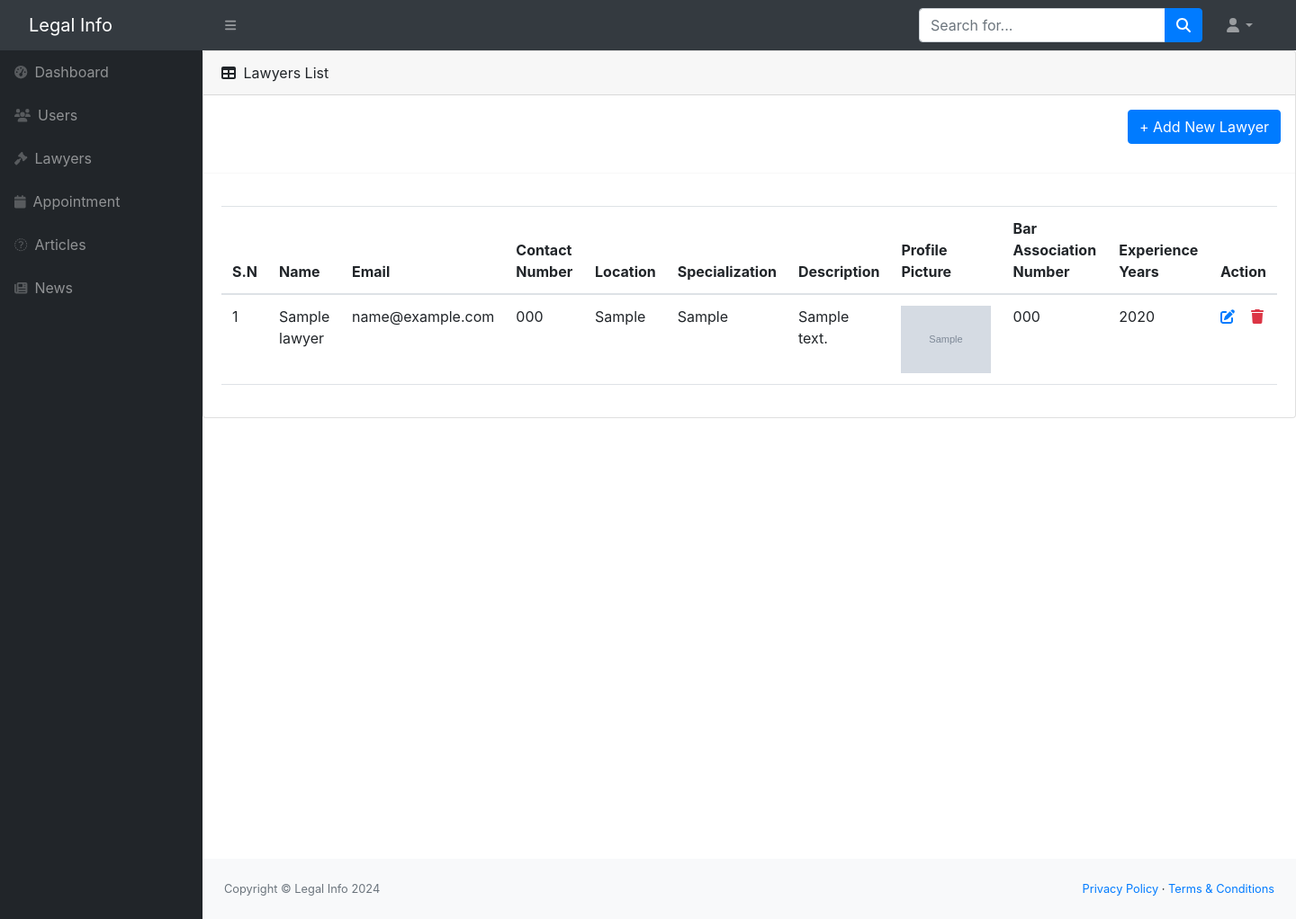
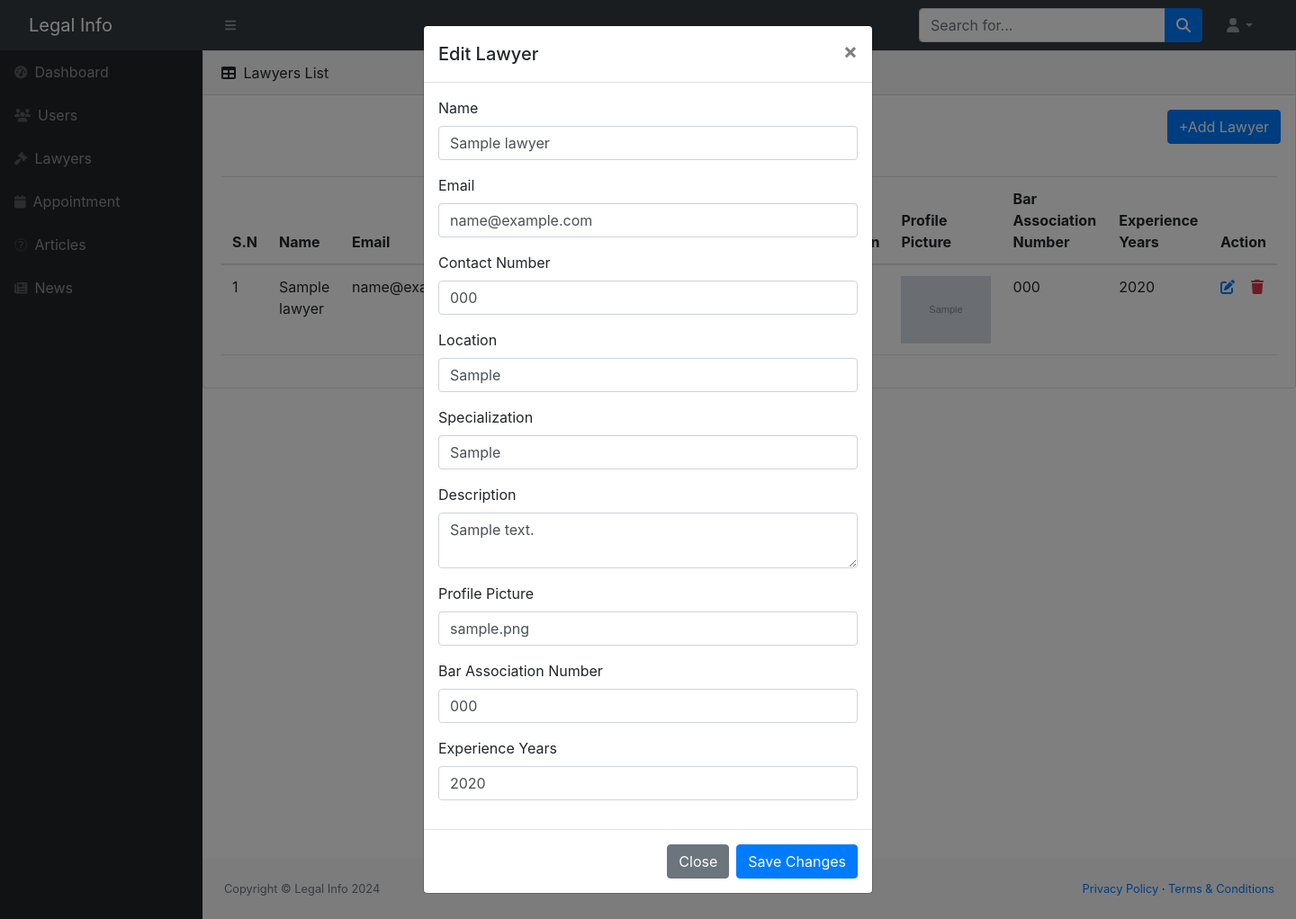
Before and after one commit to Khadkashankar/legalInfo, a PHP site: page /admin/lawyers.php in a window 1440 px wide, after a click that opens the changed part. Shown: the whole page at 90% size. Run offline with PHP 8.4, Linux system fonts and the light colour scheme; tables that the repository leaves empty hold one stand-in row (values such as "Sample post"); grey boxes marked "Sample" are stand-in pictures; some libraries are stand-ins or nearby versions.

Commit message:
Add - add lawyer edit and add properly

```diff
--- a/admin/lawyers.php
+++ b/admin/lawyers.php
@@ -39,9 +39,8 @@ $result = $conn->query($query);
 					Lawyers List
 				</div>
 				<div class="d-flex justify-content-end m-3">
-    <a href="add_lawyer_form.php" class="btn btn-primary">+ Add New Lawyer</a>
-</div>
-<hr>
+                        <button type="button" class="btn btn-primary" onclick="showAddForm()">+Add Lawyer</button>
+                    </div>
 				<div class="card-body">
 					<table id="datatablesSimple" class="table">
 						<thead>
@@ -93,11 +92,7 @@ $result = $conn->query($query);
 
 			<!-- footer -->
 			<?php include('footer.php'); ?>
-			<script src="https://cdn.jsdelivr.net/npm/bootstrap@5.2.3/dist/js/bootstrap.bundle.min.js" crossorigin="anonymous"></script>
-			<script src="../admin/assets/js/script.js"></script>
-			<script src="https://cdnjs.cloudflare.com/ajax/libs/Chart.js/2.8.0/Chart.min.js" crossorigin="anonymous"></script>
-			<script src="https://cdn.jsdelivr.net/npm/simple-datatables@7.1.2/dist/umd/simple-datatables.min.js" crossorigin="anonymous"></script>
-			<script src="../admin/assets/js/datatables-simple-demo.js"></script>
+
 		</div>
 	</div>
 
@@ -140,7 +135,7 @@ $result = $conn->query($query);
 						</div>
 						<div class="form-group">
 							<label for="editProfilePicture">Profile Picture</label>
-							<input type="file" class="form-control" id="editProfilePicture" name="profile_picture">
+							<input type="text" class="form-control" id="editProfilePicture" name="profile_picture">
 						</div>
 						<div class="form-group">
 							<label for="editBarAssociation">Bar Association Number</label>
@@ -160,12 +155,76 @@ $result = $conn->query($query);
 		</div>
 	</div>
 
+	<!-- Add Modal -->
+	<div class="modal fade" id="addModal" tabindex="-1" role="dialog" aria-labelledby="addModalLabel" aria-hidden="true">
+		<div class="modal-dialog" role="document">
+			<div class="modal-content">
+				<div class="modal-header">
+					<h5 class="modal-title" id="addModalLabel">Add Lawyer</h5>
+					<button type="button" class="close" data-dismiss="modal" aria-label="Close">
+						<span aria-hidden="true">&times;</span>
+					</button>
+				</div>
+				<div class="modal-body">
+					<form id="addForm">
+						<input type="hidden" name="id" id="editLawyerId">
+						<div class="form-group">
+							<label for="addName">Name</label>
+							<input type="text" class="form-control" id="addName" name="name">
+						</div>
+						<div class="form-group">
+							<label for="addEmail">Email</label>
+							<input type="email" class="form-control" id="addEmail" name="email">
+						</div>
+						<div class="form-group">
+							<label for="addContact">Contact Number</label>
+							<input type="text" class="form-control" id="addContact" name="contact">
+						</div>
+						<div class="form-group">
+							<label for="addLocation">Location</label>
+							<input type="text" class="form-control" id="addLocation" name="location">
+						</div>
+						<div class="form-group">
+							<label for="addSpecialization">Specialization</label>
+							<input type="text" class="form-control" id="addSpecialization" name="specialization">
+						</div>
+						<div class="form-group">
+							<label for="addDescription">Description</label>
+							<textarea class="form-control" id="addDescription" name="description"></textarea>
+						</div>
+						<div class="form-group">
+							<label for="addProfilePicture">Profile Picture</label>
+							<input type="file" class="form-control" id="addProfilePicture" name="profile_picture">
+						</div>
+						<div class="form-group">
+							<label for="addBarAssociation">Bar Association Number</label>
+							<input type="text" class="form-control" id="addBarAssociation" name="bar_association_number">
+						</div>
+						<div class="form-group">
+							<label for="addExperience">Experience Years</label>
+							<input type="text" class="form-control" id="addExperience" name="experience_years">
+						</div>
+					</form>
+				</div>
+				<div class="modal-footer">
+				<button type="button" class="btn btn-secondary" data-dismiss="modal">Close</button>
+					<button type="button" class="btn btn-primary" onclick="addChanges()">Save Changes</button>
+				</div>
+			</div>
+		</div>
+	</div>
+
+
+
 	<!-- Include Bootstrap JS -->
-	<script src="https://code.jquery.com/jquery-3.5.1.slim.min.js"></script>
-	<script src="https://cdn.jsdelivr.net/npm/popper.js@1.16.0/dist/umd/popper.min.js"></script>
-	<script src="https://stackpath.bootstrapcdn.com/bootstrap/4.5.2/js/bootstrap.min.js"></script>
-	<script src="https://use.fontawesome.com/releases/v6.3.0/js/all.js" crossorigin="anonymous"></script>
-	<script src="https://cdn.jsdelivr.net/npm/sweetalert2@10"></script>
+					<script src="https://code.jquery.com/jquery-3.5.1.min.js"></script>
+				<script src="https://stackpath.bootstrapcdn.com/bootstrap/4.5.2/js/bootstrap.min.js"></script>
+				<script src="https://use.fontawesome.com/releases/v6.3.0/js/all.js" crossorigin="anonymous"></script>
+				<script src="https://cdn.jsdelivr.net/npm/sweetalert2@10"></script>
+				<script src="../admin/assets/js/script.js"></script>
+				<script src="https://cdnjs.cloudflare.com/ajax/libs/Chart.js/2.8.0/Chart.min.js" crossorigin="anonymous"></script>
+				<script src="https://cdn.jsdelivr.net/npm/simple-datatables@7.1.2"></script>
+				<script src="../admin/assets/js/datatables-simple-demo.js"></script>
 
 
 	<script>
@@ -211,7 +270,7 @@ $result = $conn->query($query);
 
 			$.ajax({
 				type: "POST",
-				url: "update_lawyer.php",
+				url: "update_lawyers.php",
 				data: {
 					id: lawyerId,
 					name: name,
@@ -231,7 +290,7 @@ $result = $conn->query($query);
 						confirmButtonText: 'OK',
 						timer: 3000
 					}).then((result) => {
-							location.reload();
+							window.location.reload();
 					});
 				},
 			});
@@ -251,7 +310,7 @@ $result = $conn->query($query);
 						if (result.isConfirmed) {
 							$.ajax({
 								type: 'POST',
-								url: 'delete_lawyer.php',
+								url: 'delete_lawyers.php',
 								data: { id: lawyerId },
 								success: function(response) {
 									Swal.fire({
@@ -268,8 +327,53 @@ $result = $conn->query($query);
     			});
 		}
 
+		//function to show the add modal
+		function showAddForm() {
+        	$('#addModal').modal('show');
+    	}
+
+		//function to add new lawyer
+		function addChanges() {
+					var name = $('#addName').val();
+					var email = $('#addEmail').val();
+					var contact = $('#addContact').val();
+					var location = $('#addLocation').val();
+					var specialization = $('#addSpecialization').val();
+					var description = $('#addDescription').val();
+					var profilePicture = $('#addProfilePicture').val();
+					var barAssociation = $('#addBarAssociation').val();
+					var experience = $('#addExperience').val();
+
+        			$.ajax({
+						type: "POST",
+						url: "add_lawyers.php",
+						data: {
+							name: name,
+							email: email,
+							contact: contact,
+							location: location,
+							specialization: specialization,
+							description: description,
+							profile_picture: profilePicture,
+							bar_association_number: barAssociation,
+							experience_years: experience
+						},
+						success: function(response) {
+										console.log(response);
+										Swal.fire({
+											icon: 'success',
+											title: 'Lawyer Added Successfully',
+											confirmButtonText: 'OK',
+											timer: 3000
+										}).then(() => {
+											window.location.href = window.location.href;
+										});
+								},
+        			});
+		}
+
 	</script>
-	<script src="https://code.jquery.com/jquery-3.7.1.min.js"></script>
+	<!-- <script src="https://code.jquery.com/jquery-3.7.1.min.js"></script> -->
 
 </body>
 
```
Also changed, not shown: admin/add_lawyers.php (added, +31 -0 lines), admin/delete_lawyers.php (added, +14 -0 lines), admin/update_lawyers.php (added, +32 -0 lines), admin/users.php (+13 -6 lines).
